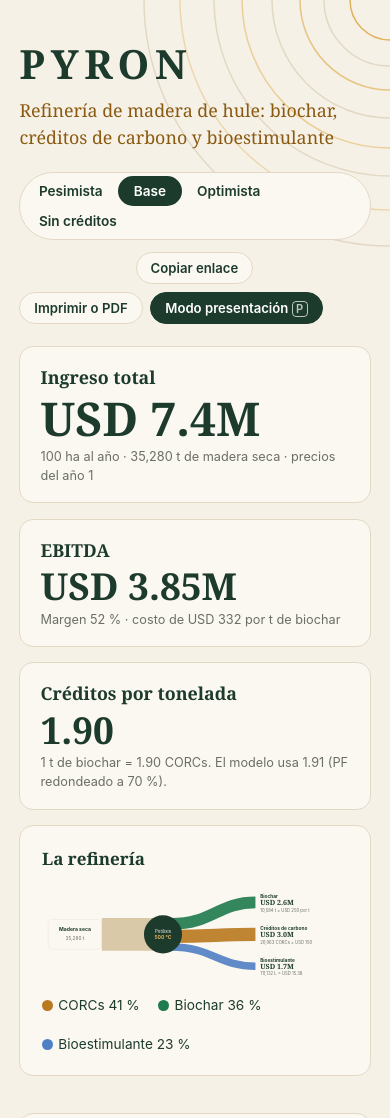
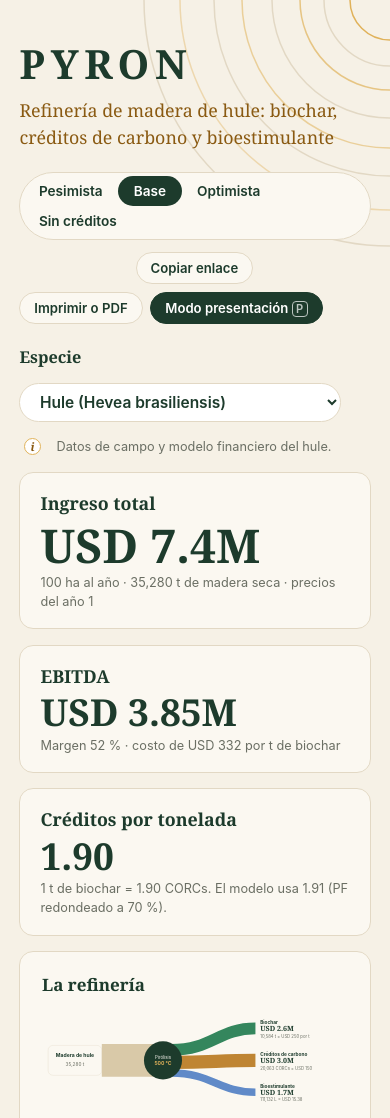
Before and after one commit to gianmaperaza-afk/pyron-calculadora, a plain HTML site: page fase4/index.html in a window 390 px wide. Shown: the top 1118 px of the page. Drawn offline with Linux system fonts and the light colour scheme.

Commit message:
Fase 4: selector de especie (hule, limón y especies con rendimiento pendiente)
Co-Authored-By: Claude Opus 5.5 <noreply@anthropic.com>
Claude-Session: https://claude.ai/code/session_011iTXeJQqwKSiy8wy4uonAy

```diff
--- a/fase4/index.html
+++ b/fase4/index.html
@@ -163,6 +163,12 @@
   .aviso { border-left: 4px solid var(--corcs); background: #F7EBD6; padding: .7rem .95rem; border-radius: 0 10px 10px 0; font-size: .88rem; margin-top: .9rem; }
   #bannerNC { display: none; margin-bottom: 1rem; padding: .9rem 1.2rem; background: var(--rojo); color: #fff; border-radius: 12px; font-weight: 700; text-align: center; }
   body.no-certificable #bannerNC { display: block; }
+  #bannerPend { display: none; margin-bottom: 1rem; padding: .9rem 1.2rem; background: var(--corcs); color: #fff; border-radius: 12px; font-weight: 700; text-align: center; }
+  body.pendiente #bannerPend { display: block; }
+  #inTemp:disabled { opacity: .35; }
+  .tarjeta-especie { display: flex; align-items: center; gap: 1rem; flex-wrap: wrap; margin-bottom: 1rem; }
+  .tarjeta-especie label { font: 600 1.05rem var(--serif); }
+  .tarjeta-especie select { font: 600 1rem var(--sans); color: var(--verde-oscuro); background: #fff; border: 1px solid var(--borde); border-radius: 999px; padding: .5rem 1rem; min-width: 260px; }
 
   .dos { display: grid; grid-template-columns: 1fr 1fr; gap: 1rem; }
   svg.grafico { width: 100%; height: auto; display: block; }
@@ -255,6 +261,14 @@
   </div>
 </div>
 
+<div class="tarjeta-especie">
+  <label for="selEspecie">Especie</label>
+  <select id="selEspecie"></select>
+  <button type="button" class="info-btn" data-tip="El modelo financiero es del hule. Limón tiene una corrida propia (27.7 %); su Corg es una estimación preliminar. Las demás especies no tienen corrida todavía: escribí un rendimiento y un Corg para estimar.">i</button>
+  <span class="nota" id="notaEspecie"></span>
+</div>
+
+<div id="bannerPend"></div>
 <div id="bannerNC">No certificable: H/Corg igual o mayor a 0.70, fuera del umbral de la metodología</div>
 
 <section class="hero" aria-label="Resultado">
@@ -535,6 +549,7 @@ const PARAMS = {
   rend_c1:      P(33.4, "%", "medicion_propia", "Rendimiento, corrida 1 (hule, 250 a 380 °C)", "Corridas de laboratorio de PYRON."),
   rend_c2:      P(32.5, "%", "medicion_propia", "Rendimiento, corrida 2 (hule, 250 a 400 °C)", "Corridas de laboratorio de PYRON."),
   rend_c3:      P(27.7, "%", "medicion_propia", "Rendimiento, corrida 3 (limón, 250 a 400 °C)", "Corridas de laboratorio de PYRON."),
+  corg_limon:   P(0.75, "fracción", "supuesto", "Corg del biochar de limón", "Estimación preliminar de la Fase 3, sin caracterización publicada. Pendiente de análisis en un laboratorio externo."),
   precio_biochar: P(250, "USD/t", "supuesto", "Precio del biochar, en planta (EXW)", MODELO + " Rango 200 a 300."),
   precio_corc:  P(150, "USD/tCO₂e", "supuesto", "Precio del CORC", MODELO + " Rango 120 a 185."),
   precio_bio:   P(15.38, "USD/L", "supuesto", "Precio del bioestimulante", MODELO + " Rango 14.42 a 16.35. Venta en Guatemala, envasado y con registro MAGA. El bioestimulante es aceite piroleñoso: el vapor de la pirólisis condensado y reposado."),
@@ -602,6 +617,13 @@ const CORRIDAS = [
   { id: "3", especie: "Limón", r: PARAMS.rend_c3.valor, temp: "250 a 400 °C", dur: "6 h 50 min" }
 ];
 const ESPECIES_PENDIENTES = ["Canoj", "Macadamia", "Café", "Mangostán", "Palma", "Teca"];
+
+/* Especies del selector. null = pendiente: sin corrida propia ni Corg con fuente. */
+const ESPECIES = [
+  { id: "hule", nombre: "Hule (Hevea brasiliensis)", corto: "hule", rend: PARAMS.rendimiento.valor, corg: PARAMS.corg.valor, curva: true },
+  { id: "limon", nombre: "Limón", corto: "limón", rend: PARAMS.rend_c3.valor, corg: PARAMS.corg_limon.valor, curva: false }
+].concat(ESPECIES_PENDIENTES.map(n => ({ id: n.toLowerCase().normalize("NFD").replace(/[\u0300-\u036f]/g, ""), nombre: n, corto: n.toLowerCase(), rend: null, corg: null, curva: false })));
+const especieActual = () => ESPECIES.find(e => e.id === $("selEspecie").value) || ESPECIES[0];
 
 /* Escenarios: valores de entrada de la tabla de rangos y resultados oficiales fijos */
 const ESCENARIOS = {
@@ -782,7 +804,7 @@ const RAMAS = [
 ];
 function construirRefineria() {
   let s = '<rect x="18" y="116" width="158" height="88" rx="14" fill="#FBF8F1" stroke="#E2D8C4"/>' +
-    '<text x="97" y="150" text-anchor="middle" font-size="15" font-weight="700" fill="#1D3B2C">Madera seca</text>' +
+    '<text id="refEspecie" x="97" y="150" text-anchor="middle" font-size="15" font-weight="700" fill="#1D3B2C">Madera seca</text>' +
     '<text id="refMadera" x="97" y="178" text-anchor="middle" font-size="14" fill="#6B6F64">—</text>' +
     '<path id="refTronco" class="rama" d="M176 160 L 330 160" style="stroke:#D9C9A8" stroke-width="96"/>';
   RAMAS.forEach(r => {
@@ -803,6 +825,7 @@ function renderRefineria(r, c) {
   const activos = [true, c.cred, c.bio];
   const MAX = 96;
   $("refMadera").textContent = nf(r.madera, 0) + " t";
+  $("refEspecie").textContent = "Madera de " + especieActual().corto;
   $("refTemp").textContent = nf(num("inTemp", 500), 0) + " °C";
   $("refTronco").setAttribute("stroke-width", r.total > 0 ? MAX : 0);
   const anchos = vals.map((v, i) => r.total > 0 ? Math.max(activos[i] && v > 0 ? 3 : 0, MAX * v / r.total) : 0);
@@ -816,6 +839,9 @@ function renderRefineria(r, c) {
   });
   $("refD0").textContent = nf(r.biochar, 0) + " t × " + usd(c.pb) + " por t";
   $("refD1").textContent = nf(r.corcs, 0) + " CORCs × " + usd(c.pc);
+  if (document.body.classList.contains("pendiente")) {
+    [0, 1].forEach(i => { $("refV" + i).textContent = "Pendiente"; $("refD" + i).textContent = "falta el rendimiento de la especie"; });
+  }
   $("refD2").textContent = nf(r.litros, 0) + " L × USD " + nf(c.pl, 2);
   const pct = v => r.total > 0 ? Math.round(v / r.total * 100) : 0;
   $("outMezcla").innerHTML =
@@ -1018,23 +1044,34 @@ function construirFuentes() {
 function recalc() {
   const c = leer();
   const r = calcular(c);
-  document.body.classList.toggle("no-certificable", !r.certificable);
+  const esp = especieActual();
+  const pendiente = !isFinite(parseFloat($("inRend").value)) || !isFinite(parseFloat($("inCorg").value));
+  document.body.classList.toggle("pendiente", pendiente);
+  document.body.classList.toggle("no-certificable", !pendiente && !r.certificable);
+  $("bannerPend").textContent = "Rendimiento pendiente para " + esp.corto + ": escribí un rendimiento y un Corg en la sección 1 para estimar.";
+  $("notaEspecie").textContent = esp.id === "hule" ? "Datos de campo y modelo financiero del hule."
+    : esp.rend !== null ? "Rendimiento de la corrida 3 (" + nf(esp.rend, 1) + " %). Corg preliminar. Árboles, madera por árbol, densidad y leña son datos del hule: reemplazalos con los de la especie."
+    : "Sin corrida todavía. Árboles, madera por árbol, densidad y leña son datos del hule.";
 
+  if (pendiente) {
+    ["outTotal", "outEbitda"].forEach(id => { $(id).textContent = "Pendiente"; previos[id] = undefined; });
+  } else
   animar("outTotal", r.total, v => usd(v, 1));
   $("outTotalNota").textContent = nf(c.ha, 0) + " ha al año · " + nf(r.madera, 0) + " t de madera seca · precios del año 1";
-  animar("outEbitda", r.ebitda, v => usd(v, 2));
-  $("outMargen").textContent = "Margen " + nf(r.margen * 100, 0) + " % · costo de " + usd(r.costoT) + " por t de biochar";
-  $("outCorcsT").textContent = nf(r.corcsT, 2);
-  $("outCorcsT2").textContent = nf(r.corcsT, 2);
+  if (!pendiente) animar("outEbitda", r.ebitda, v => usd(v, 2));
+  $("outMargen").textContent = pendiente ? "Falta el rendimiento de la especie" : "Margen " + nf(r.margen * 100, 0) + " % · costo de " + usd(r.costoT) + " por t de biochar";
+  $("outCorcsT").textContent = pendiente ? "—" : nf(r.corcsT, 2);
+  $("outCorcsT2").textContent = pendiente ? "—" : nf(r.corcsT, 2);
 
   const h = calcular({ ...c, ha: 1 });
-  $("outVeces").textContent = nf(h.veces, 0) + "x";
-  $("outLena").innerHTML = "Una hectárea en la refinería deja <strong>" + usd(h.total) + "</strong>. La misma madera vendida como leña deja <strong>" +
+  $("outVeces").textContent = pendiente ? "—" : nf(h.veces, 0) + "x";
+  $("outLena").innerHTML = (esp.id !== "hule" ? "Con datos de campo del hule. " : "") + "Una hectárea en la refinería deja <strong>" + usd(h.total) + "</strong>. La misma madera vendida como leña deja <strong>" +
     usd(h.lenaHa) + "</strong> (USD " + nf(PARAMS.lena_arbol.valor, 2) + " por árbol). Por hectárea: " + nf(h.biochar, 0) + " t de biochar, " +
     nf(h.corcs, 0) + " CORCs y " + nf(h.litros, 0) + " L de bioestimulante.";
 
   renderRefineria(r, c);
   renderCurva(num("inTemp", 500), c.rend);
+  if (!esp.curva) $("outRendNota").textContent = "La curva es del hule; el deslizador solo funciona con hule. Rendimiento en uso para " + esp.corto + ": " + (pendiente ? "pendiente." : nf(c.rend, 1) + " %.");
   renderCadena(r, c);
   renderBio(r, c);
   renderPrecios(c);
@@ -1042,6 +1079,7 @@ function recalc() {
   renderPlanta(r);
   if (!aplicando && escActivo && !modificado) { modificado = true; }
   renderFinanciero();
+  document.querySelectorAll(".segmentado button").forEach(b => b.setAttribute("aria-pressed", !modificado && b.dataset.esc === escActivo ? "true" : "false"));
   guardarHash();
 }
 
@@ -1049,6 +1087,7 @@ function recalc() {
 function aplicarEscenario(clave) {
   const v = ESCENARIOS[clave].valores;
   aplicando = true;
+  $("selEspecie").value = "hule"; $("inTemp").disabled = false;
   $("inCorg").value = v.corg; $("inRend").value = v.rend; $("inPb").value = v.pb; $("inPc").value = v.pc; $("inPl").value = v.pl;
   $("chkCred").checked = v.cred; $("chkBio").checked = v.bio;
   $("inHcorg").value = 0.46; $("inTemp").value = 500;
@@ -1060,6 +1099,15 @@ function aplicarEscenario(clave) {
   aplicando = false;
 }
 
+function cambioEspecie() {
+  const e = especieActual();
+  $("inRend").value = e.rend === null ? "" : e.rend;
+  $("inCorg").value = e.corg === null ? "" : e.corg;
+  $("inTemp").disabled = !e.curva;
+  $("inTemp").value = 500;
+  recalc();
+}
+
 /* ----- Enlace compartible: solo valores de la pantalla en el hash ----- */
 const CAMPOS_HASH = { ha: "inHa", arb: "inArboles", m3: "inM3", den: "inDens", rend: "inRend", temp: "inTemp", corg: "inCorg",
                       hc: "inHcorg", ts: "inTs", pb: "inPb", pc: "inPc", pl: "inPl", cond: "inCond" };
@@ -1067,6 +1115,7 @@ function guardarHash() {
   const q = new URLSearchParams();
   Object.entries(CAMPOS_HASH).forEach(([k, id]) => q.set(k, $(id).value));
   q.set("dest", $("selDestino").value);
+  q.set("esp", $("selEspecie").value);
   q.set("cred", $("chkCred").checked ? 1 : 0);
   q.set("bio", $("chkBio").checked ? 1 : 0);
   q.set("esc", modificado ? "" : escActivo);
@@ -1075,7 +1124,14 @@ function guardarHash() {
 function leerHash() {
   if (!location.hash || location.hash.length < 2) return false;
   const q = new URLSearchParams(location.hash.slice(1));
-  Object.entries(CAMPOS_HASH).forEach(([k, id]) => { if (q.has(k) && q.get(k) !== "" && isFinite(parseFloat(q.get(k)))) $(id).value = q.get(k); });
+  if (q.has("esp") && ESPECIES.some(e => e.id === q.get("esp"))) $("selEspecie").value = q.get("esp");
+  $("inTemp").disabled = !especieActual().curva;
+  Object.entries(CAMPOS_HASH).forEach(([k, id]) => {
+    if (!q.has(k)) return;
+    const v = q.get(k);
+    if (v === "" && (k === "rend" || k === "corg")) $(id).value = "";
+    else if (v !== "" && isFinite(parseFloat(v))) $(id).value = v;
+  });
   if (q.has("dest") && DESTINOS.some(d => d.id === q.get("dest"))) $("selDestino").value = q.get("dest");
   if (q.has("ts")) destinoActual().ts = parseFloat($("inTs").value);
   if (q.has("cred")) $("chkCred").checked = q.get("cred") === "1";
@@ -1126,6 +1182,8 @@ function iniciarTooltips() {
 
 /* ----- Inicio ----- */
 document.addEventListener("DOMContentLoaded", () => {
+  $("selEspecie").innerHTML = ESPECIES.map(e => '<option value="' + e.id + '">' + e.nombre + (e.rend === null ? " · rendimiento pendiente" : "") + "</option>").join("");
+  $("selEspecie").addEventListener("change", cambioEspecie);
   $("selDestino").innerHTML = DESTINOS.map(d => '<option value="' + d.id + '">' + d.nombre + "</option>").join("");
   construirRefineria(); construirCorridas(); construirFuentes(); renderFlujo(); renderTornado(); iniciarTooltips();
 
```
Also changed, not shown: 1 other file.
